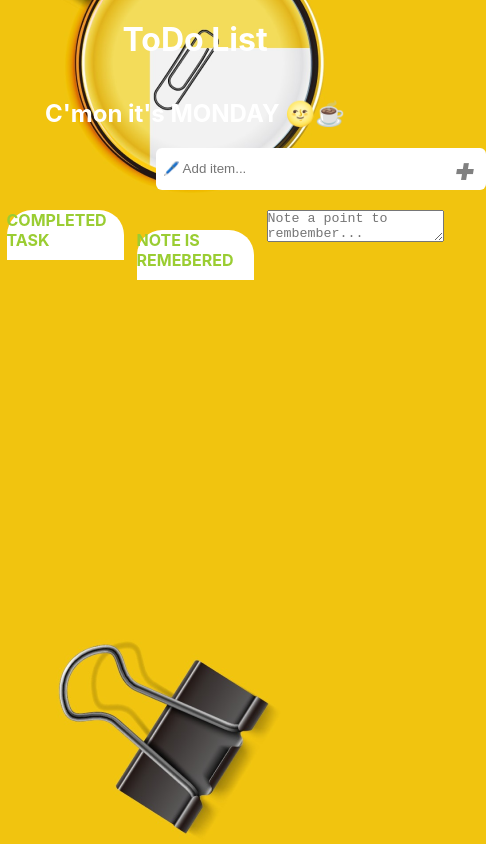
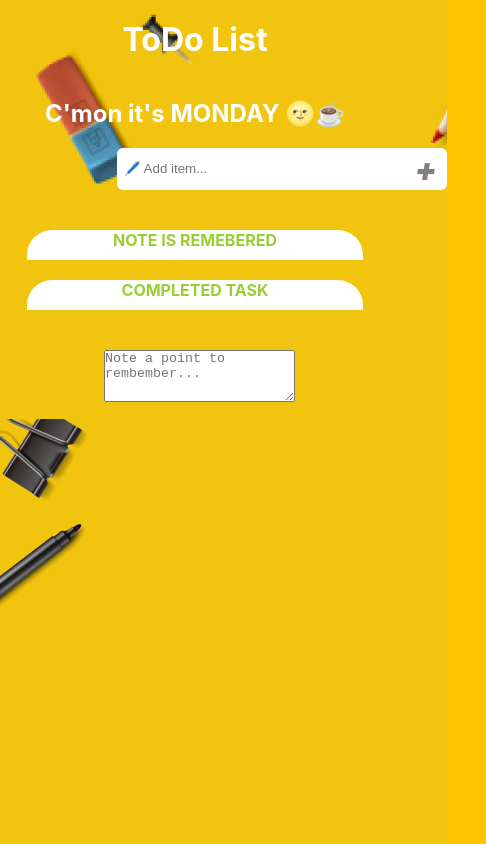
Before and after one commit to Shammaz39/Todo, a React (Create React App) app: page / in a window 390 px wide. Shown: the whole page, 486 px wide, since content can reach past the window. Built offline with nearby package versions, Linux system fonts and the light colour scheme.

Commit message:
Add files via upload

```diff
--- a/src/App.css
+++ b/src/App.css
@@ -119,11 +119,11 @@ span{
 }
 
 
-@media only screen and (max-device-width: 412px) and (orientation: portrait){
+@media only screen and (max-device-width: 800px) {
 
   body {
 
-    background-image: url("../image/todowall=phone=updated.png");
+    background-image: url("../image/phonewall.png");
     background-color: #FFC300;
     background-repeat: no-repeat;
  }
@@ -155,7 +155,14 @@ span{
   .lf .textarea{
     margin-top: 20px;
     align-self: center;
-    width: 280%;
-    margin-left: 20%;
+    width: 180%;
+    margin-left: 80%;
+    height: 50px;
+  }
+  .input{
+    display: flex;
+    justify-content: center;
+    align-items: center;
+    margin-left: 30%;
   }
 }
```
